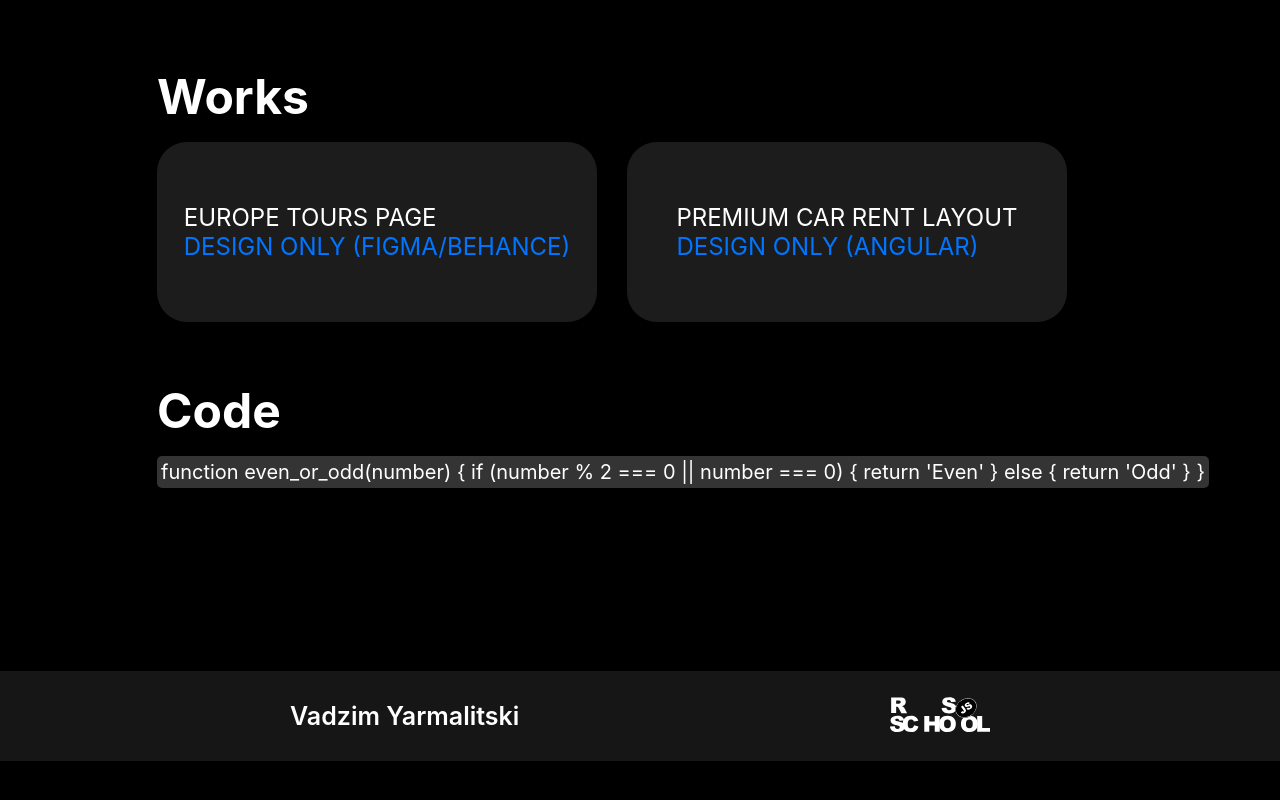
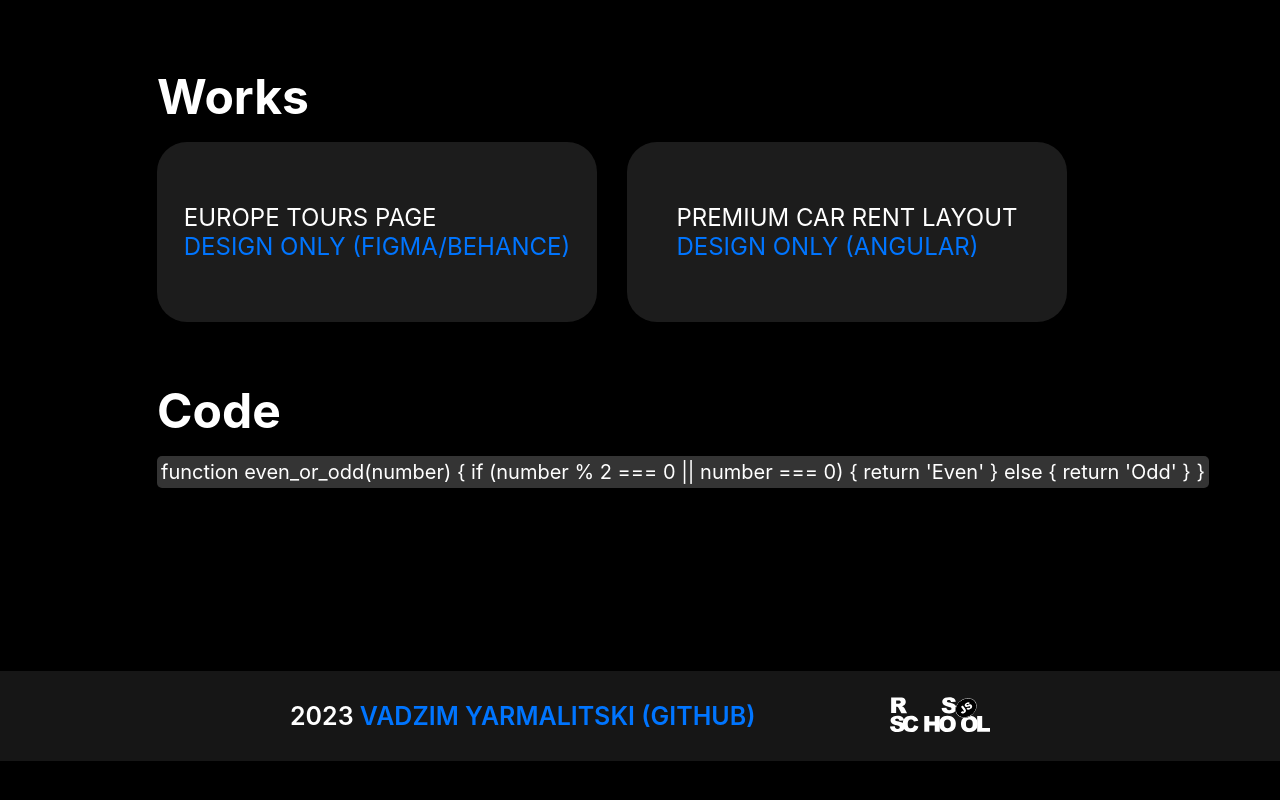
Before and after one commit to MintFuze/rsschool-cv, a plain HTML site: page index.html in a window 1280 px wide. Shown: the part 1752-2552 px from the top of the page. Drawn offline with Linux system fonts and the light colour scheme; a web font is replaced by a local one.

Commit message:
fix: add year and github link in footer

```diff
--- a/index.html
+++ b/index.html
@@ -213,7 +213,8 @@ Education
 
 <div class="footer">
   <div class="footer-name">
-    Vadzim Yarmalitski
+    2023
+    <a href="https://github.com/MintFuze">Vadzim Yarmalitski (GitHub)</a>
   </div>
   <div class="footer-rsschool-icon">
     <a href="https://rs.school/js/"><img src="./images/rs-icon.svg" class="rsschool-icon" alt="rs-school"></a>
--- a/style.scss
+++ b/style.scss
@@ -445,6 +445,15 @@ background: rgba(28, 28, 28, 0.81);
   color:#FFF;
   font-size:25px;
   font-weight: 600;
+  a{
+    text-transform: uppercase;
+    color:#0075FF;
+    transition: .2s;
+  &:hover{
+
+    color:#fff;
+  }
+  }
 }
 .footer-rsschool-icon{
  .rsschool-icon{
```
Also changed, not shown: style.css, 1 other file.
